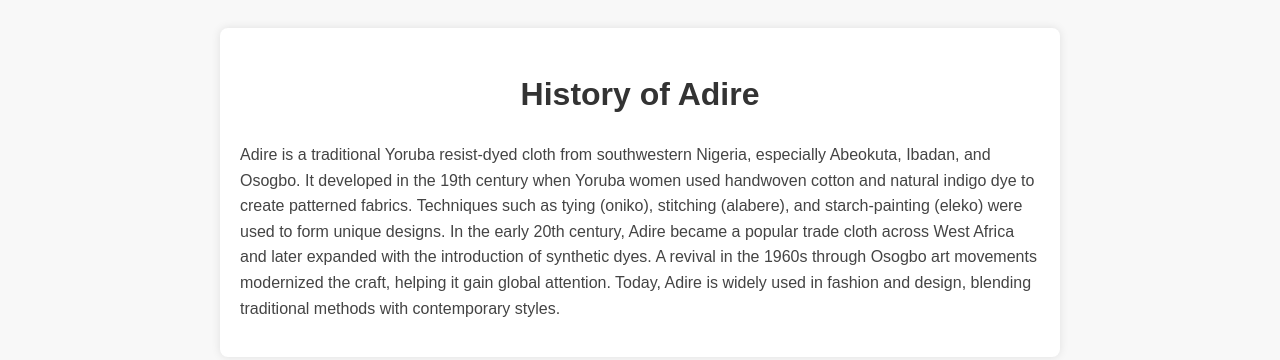
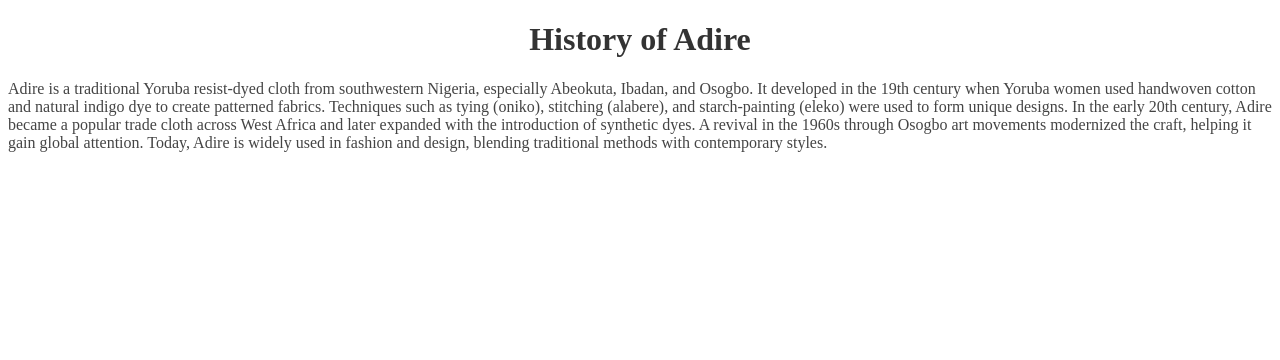
Before and after one commit to bukolaolayinka53-bit/Website, a plain HTML site: page Index.html in a window 1280 px wide. Drawn offline with Linux system fonts and the light colour scheme.

Commit message:
Update Index.html

```diff
--- a/Index.html
+++ b/Index.html
@@ -5,20 +5,7 @@
     <meta name="viewport" content="width=device-width, initial-scale=1.0">
     <title>History of Adire</title>
     <style>
-        body {
-            font-family: Arial, sans-serif;
-            line-height: 1.6;
-            background-color: #f8f8f8;
-            padding: 20px;
-        }
-        .container {
-            max-width: 800px;
-            background: #fff;
-            padding: 20px;
-            margin: auto;
-            border-radius: 8px;
-            box-shadow: 0 0 10px rgba(0,0,0,0.1);
-        }
+
         h1 {
             text-align: center;
             color: #333;
```
